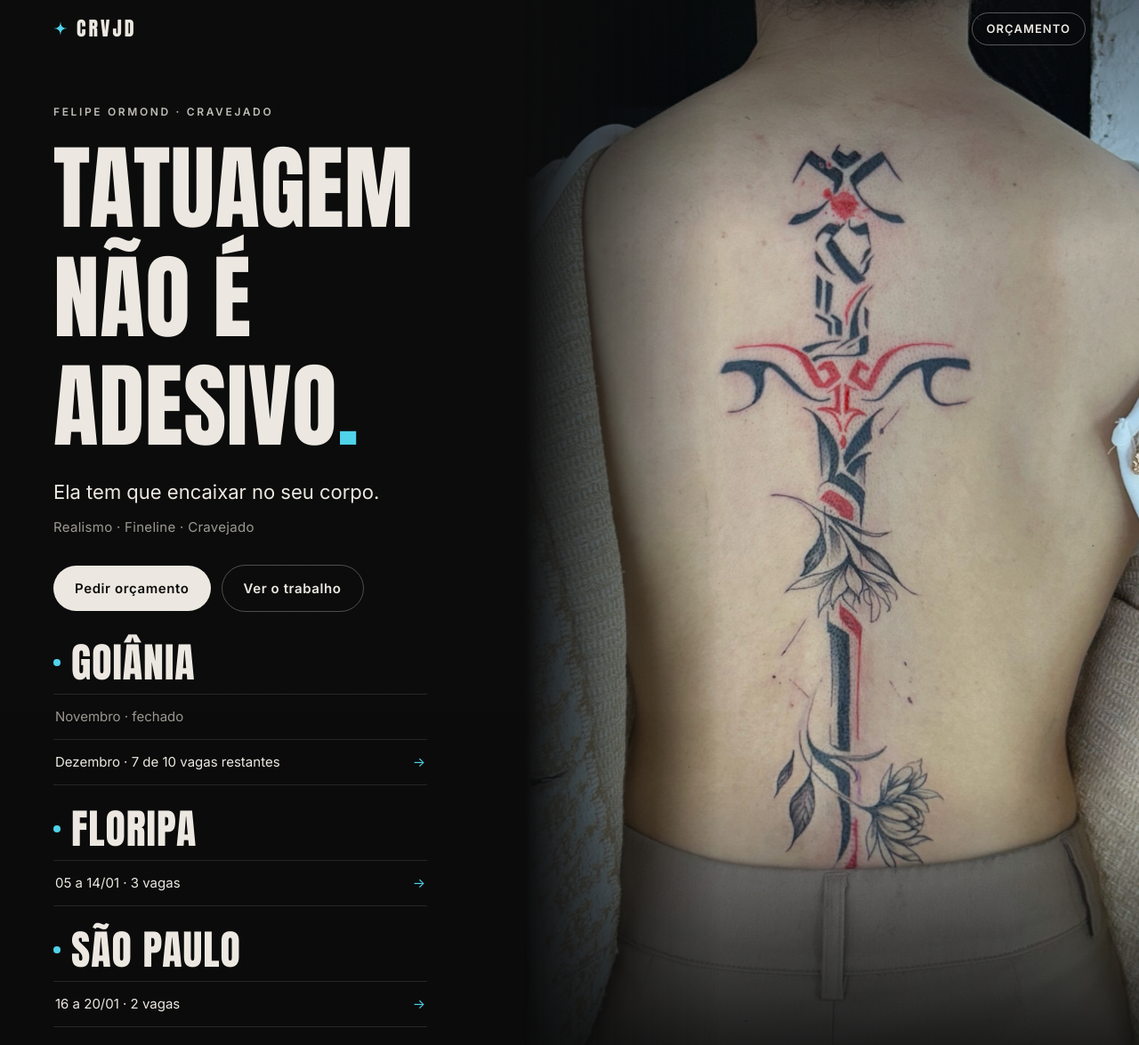
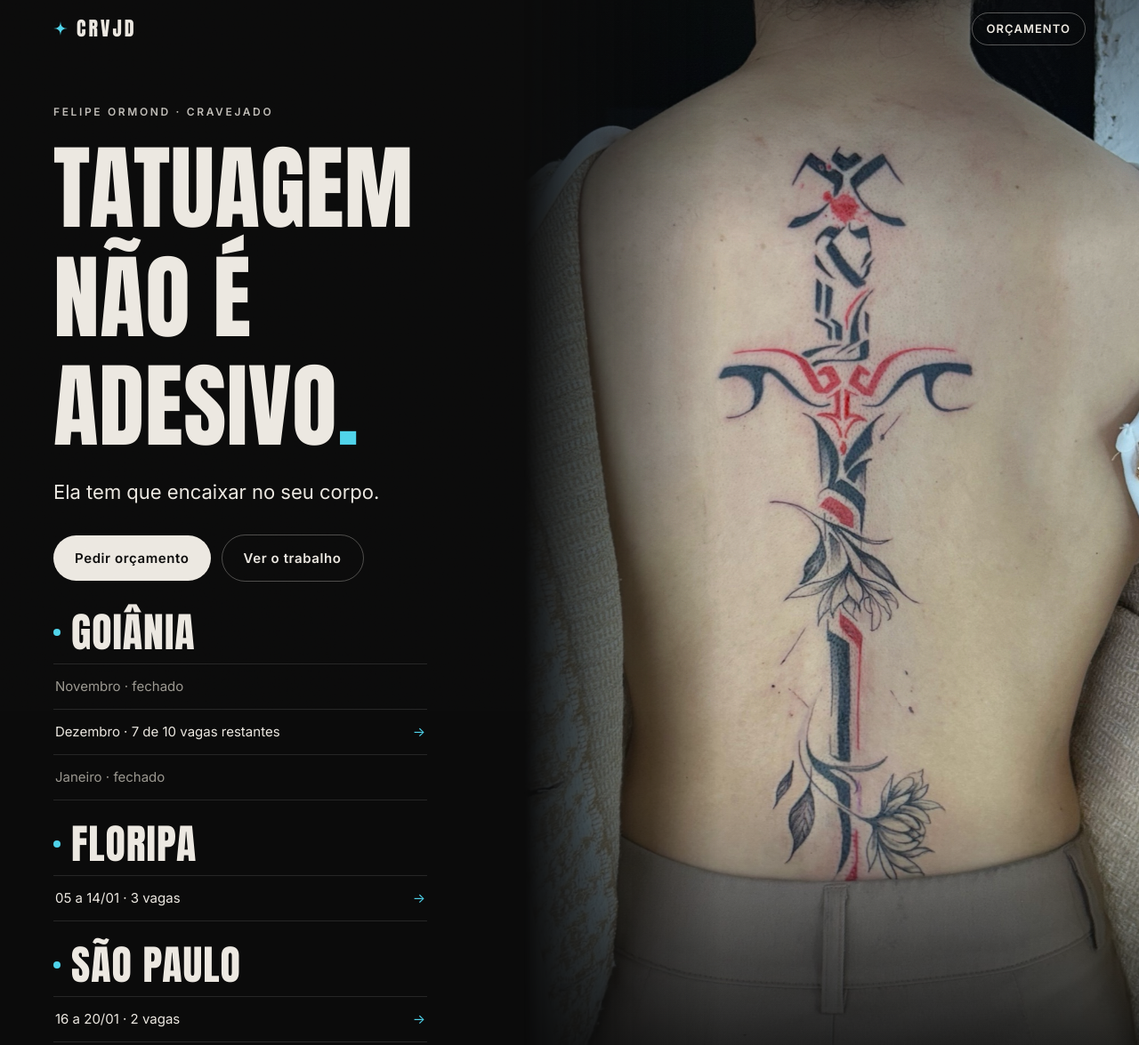
Before and after one commit to ocravejado/ocravejado.github.io, a plain HTML site: page index.html in a window 1280 px wide. Shown: the top 1175 px of the page at 89% size. Drawn offline with Linux system fonts and the light colour scheme.

Commit message:
Capa mais seca: janeiro fechado em Goiânia, sem a linha dos estilos
Co-Authored-By: Claude Opus 5.5 <noreply@anthropic.com>

```diff
--- a/conteudo.js
+++ b/conteudo.js
@@ -18,7 +18,8 @@ window.SITE = {
   cidades: [
     { nome: "Goiânia", linhas: [
       { texto: "Novembro · fechado" },
-      { texto: "Dezembro · 7 de 10 vagas restantes", mensagem: "Oi, Felipe! Vim pelo seu site e quero uma vaga de dezembro em Goiânia." }
+      { texto: "Dezembro · 7 de 10 vagas restantes", mensagem: "Oi, Felipe! Vim pelo seu site e quero uma vaga de dezembro em Goiânia." },
+      { texto: "Janeiro · fechado" }
     ] },
     { nome: "Floripa", linhas: [
       { texto: "05 a 14/01 · 3 vagas", mensagem: "Oi, Felipe! Vim pelo seu site e quero uma vaga em Floripa, de 05 a 14/01." }
--- a/index.html
+++ b/index.html
@@ -331,7 +331,6 @@ html.travado{overflow:hidden}
       <p class="olho">Felipe Ormond · Cravejado</p>
       <h1 class="titulo">Tatuagem<br>não é<br>adesivo<span class="ponto">.</span></h1>
       <p class="sub">Ela tem que encaixar no seu corpo.</p>
-      <p class="estilos">Realismo · Fineline · Cravejado</p>
       <div class="acoes">
         <a class="btn btn-cheio" href="#orcamento">Pedir orçamento</a>
         <a class="btn btn-vazio" href="#trabalho">Ver o trabalho</a>
@@ -492,7 +491,7 @@ html.travado{overflow:hidden}
   <p class="feed-dica" data-dica>↑ Desliza pra cima</p>
 </div>
 
-<script src="conteudo.js?v=641a21"></script>
+<script src="conteudo.js?v=669150"></script>
 <script>
 (function(){
   var S = window.SITE || {};
```
